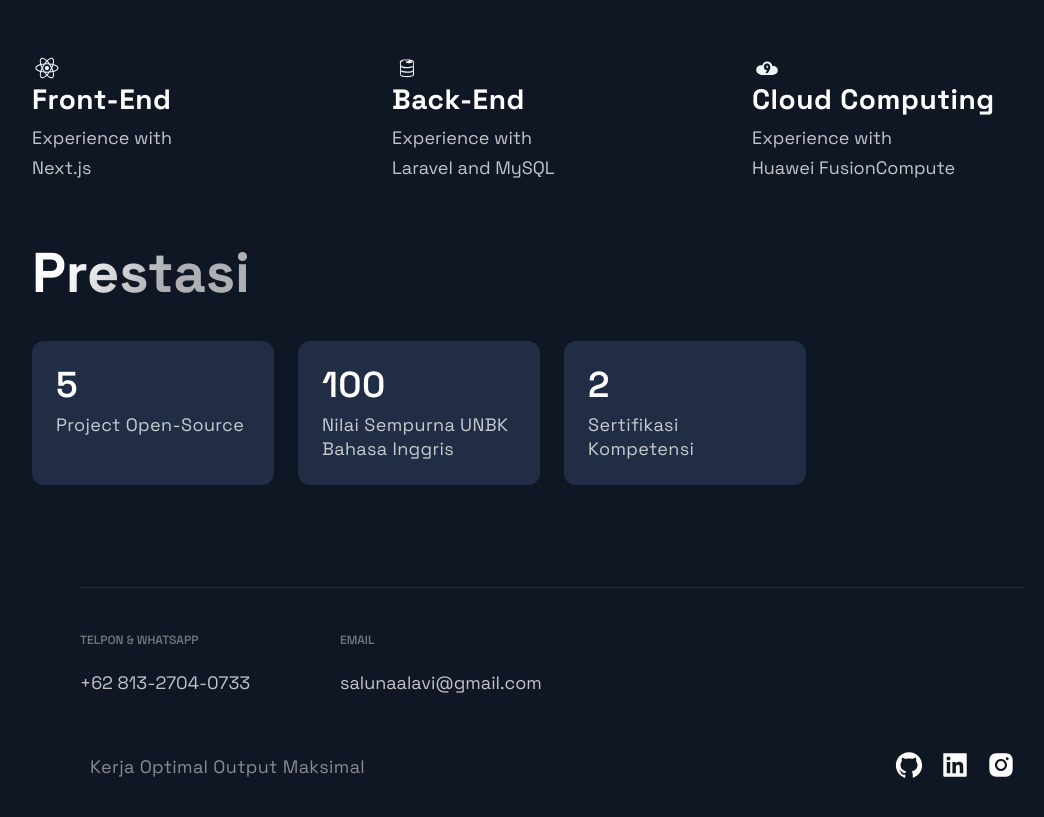
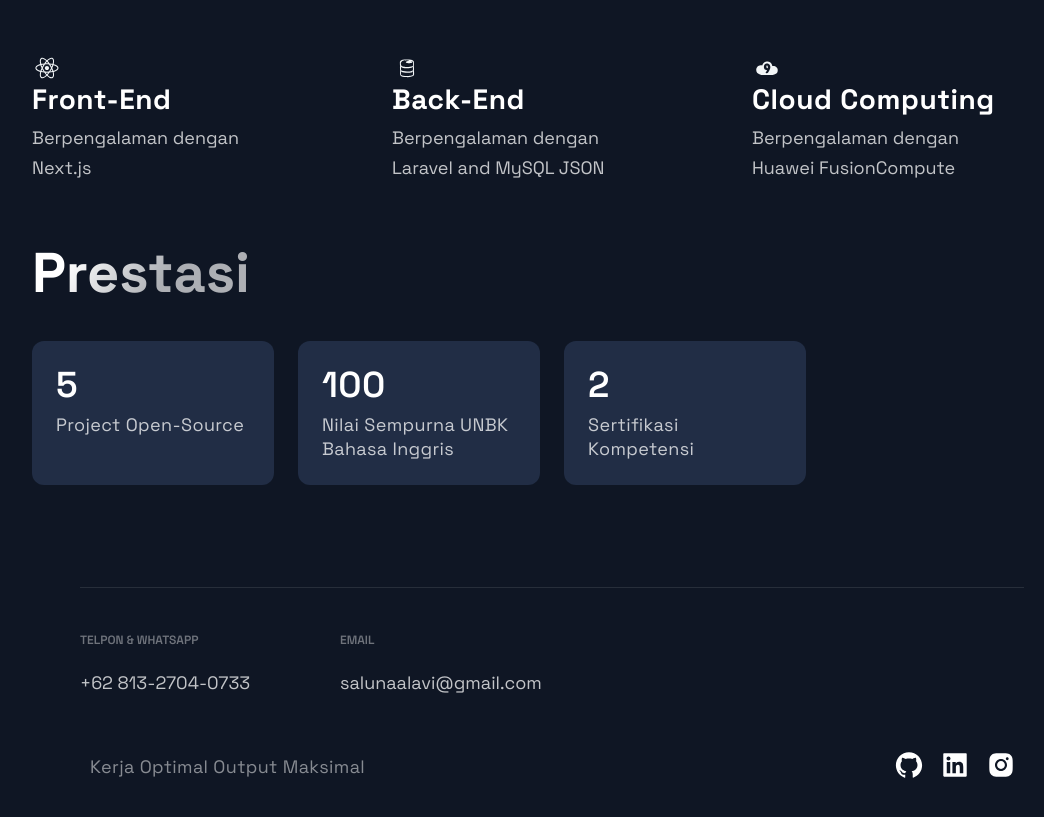
Before and after one commit to salunaalavi/Web-Portfolio, a Next.js app: page / in a window 1280 px wide. Shown: the part 1620-2437 px from the top of the page, without its empty margins (88-1132 px from the left). Built offline with nearby package versions, Linux system fonts and the light colour scheme.

Commit message:
Update Technologies.js

```diff
--- a/src/components/Technologies/Technologies.js
+++ b/src/components/Technologies/Technologies.js
@@ -16,7 +16,7 @@ const Technologies = () =>  (
         <ListContainer>
           <ListTitle>Front-End</ListTitle>
           <ListParagraph>
-            Experience with <br />
+            Berpengalaman dengan <br />
             Next.js
           </ListParagraph>
         </ListContainer>
@@ -26,8 +26,8 @@ const Technologies = () =>  (
         <ListContainer>
           <ListTitle>Back-End</ListTitle>
           <ListParagraph>
-            Experience with <br />
-            Laravel and MySQL
+            Berpengalaman dengan <br />
+            Laravel and MySQL JSON
           </ListParagraph>
         </ListContainer>
       </ListItem>
@@ -36,7 +36,7 @@ const Technologies = () =>  (
         <ListContainer>
           <ListTitle>Cloud Computing</ListTitle>
           <ListParagraph>
-            Experience with <br />
+            Berpengalaman dengan <br />
             Huawei FusionCompute
           </ListParagraph>
         </ListContainer>
```
